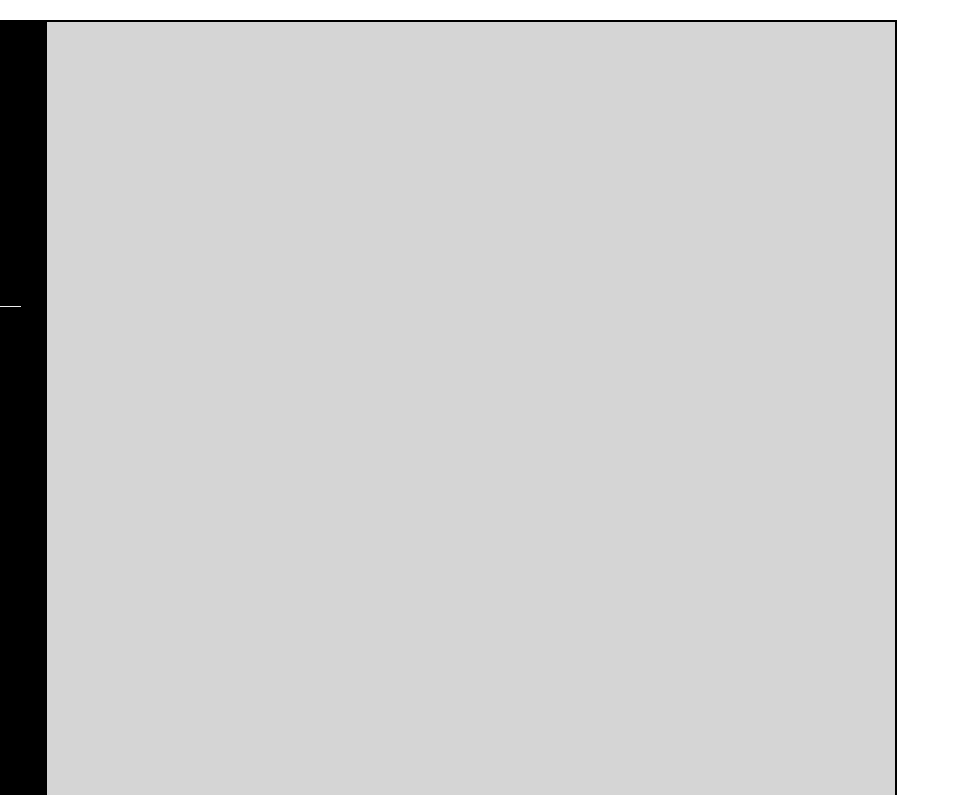
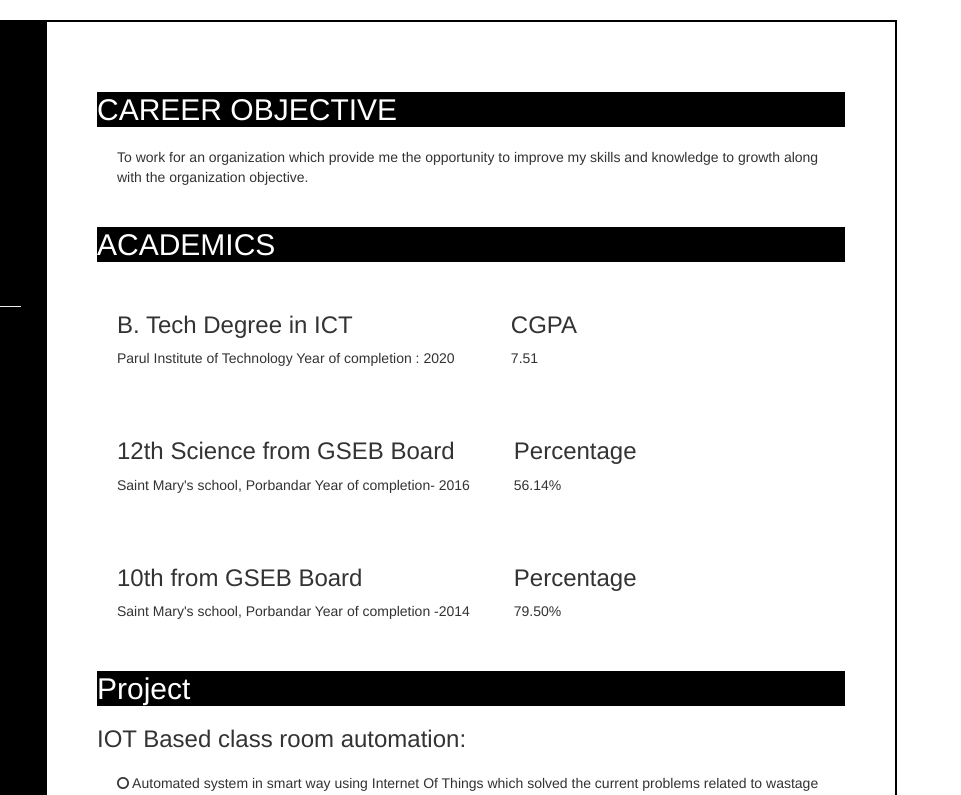
Before and after one commit to rohitDhanani/Responsive-Resume-using-CSS-Grid, a plain HTML site: page index.html in a window 1280 px wide. Shown: the top 795 px of the page, 319-1280 px from the left. Drawn offline with nearby package versions, Linux system fonts and the light colour scheme.

Commit message:
right-section

```diff
--- a/index.html
+++ b/index.html
@@ -1,5 +1,6 @@
 <!DOCTYPE html>
 <html lang="en">
+
 <head>
     <meta charset="UTF-8">
     <meta http-equiv="X-UA-Compatible" content="IE=edge">
@@ -8,13 +9,14 @@
     <link rel="stylesheet" href="https://cdnjs.cloudflare.com/ajax/libs/font-awesome/4.7.0/css/font-awesome.min.css">
     <link rel="stylesheet" href="https://maxcdn.bootstrapcdn.com/bootstrap/3.4.1/css/bootstrap.min.css">
     <style>
-        *{
+        * {
             margin: 0;
             padding: 0;
             box-sizing: border-box;
         }
+
         /* layout */
-        .main-content{
+        .main-content {
             border: 2px solid black;
             margin: 20px auto;
             min-height: 1000px;
@@ -22,32 +24,40 @@
             display: grid;
             grid-template-columns: 300px 700px;
         }
-        section{
+
+        section {
             display: block;
         }
-        .left-section{
+
+        .left-section {
             background-color: black;
             height: 100%;
-            grid-column:span 1 ;
+            grid-column: span 1;
 
         }
-        .right-section{
-            background-color: rgb(213, 213, 213);
+
+        .right-section {
+            background-color: white;
             height: 100%;
-            grid-column:  span 2/4;;
+            grid-column: span 2/4;
+            ;
         }
+
         /* profile */
-        .left-section{
+        .left-section {
             color: white;
         }
-        .left-content{
+
+        .left-content {
             padding: 1rem;
         }
-        .profile-details{
+
+        .profile-details {
             /* text-align: center; */
             padding: 16px;
         }
-        .profile-image{
+
+        .profile-image {
             display: block;
             /* height: 200px; */
             /* width: 180px; */
@@ -57,14 +67,16 @@
             border-radius: 30%;
 
         }
-        .name{
+
+        .name {
             margin: 1rem;
             font-size: 1.2rem;
             font-weight: 700;
             letter-spacing: 0.02px;
             text-align: center;
         }
-        .designation{
+
+        .designation {
             margin: 1rem;
             font-size: 1rem;
             padding-bottom: 0.5rem;
@@ -72,54 +84,96 @@
             text-align: center;
 
         }
-        .description{
+
+        .description {
             margin: 10px;
             padding: 1rem;
             font-size: 0.75rem;
             font-weight: 700;
             text-align: center;
         }
+
         /* contact information */
-        li{
+        li {
             list-style: none;
             display: inline-block;
         }
-        .social-media .icon{
+
+        .social-media .icon {
             padding: 0.1rem;
             margin: 2rem;
             font-size: 2rem;
         }
-        .personal-details .icon{
+
+        .personal-details .icon {
             padding: 0.1rem;
             margin: 0.2rem;
         }
 
         /* skills */
-        .skill-tittle{
+        .skill-tittle {
             text-align: center;
             padding: 1rem 0.5rem;
             text-transform: uppercase;
             font-size: 0.75rem;
             margin-top: 2rem;
         }
-        .progress-bar{
+
+        .progress-bar {
             border: 1px solid white;
             height: 4px;
             background: white;
         }
-        .skill-name{
+
+        .skill-name {
             font-size: 0.65rem;
             text-align: left;
             padding-bottom: 0.5rem;
         }
 
+        /* right-section */
+        .cgpa,
+        .degree {
+            display: inline-block;
+            margin: 1rem;
+            padding: 1rem;
+        }
 
+        .cgpa {
+            margin-left: 3%;
+            /* text-align: center; */
+        }
+
+        .school,
+        .percentage {
+            display: inline-block;
+            margin: 1rem;
+            padding: 1rem;
+        }
+        /* .percentage{
+            text-align: center;
+        } */
+       .right-section{
+
+        padding: 5rem;
+       }
+       .right-tittle{
+        border-top: 1px solid black;
+        border-bottom: 1px solid black;
+        color: white;
+        background-color: black;
+       }
+       .info,.items,.IOT .para{
+        margin: 1rem;
+            padding: 1rem;
+       }
     </style>
 </head>
+
 <body>
     <main class="main-content">
         <section class="left-section">
-             <div class="left-content">
+            <div class="left-content">
                 <div class="profile-details">
                     <div class="profile">
                         <img class="profile-image" src="\01.jpg" alt="Error404">
@@ -130,15 +184,20 @@
                     <p class="description">Full Stack Developer | Web Developer | Java Developer</p>
                     <div class="contact-item">
                         <div class="social-media">
-                            <li class="icon"><a target="_blank" href="https://www.linkedin.com/in/rohit-dhanani-0200721a9/"><i class="fa fa-linkedin-square"></i></a></li>
-                            <li class="icon"><a target="_blank" href="https://github.com/rohitDhanani"><i class="fa fa-github"></i></a></li>
+                            <li class="icon"><a target="_blank"
+                                    href="https://www.linkedin.com/in/rohit-dhanani-0200721a9/"><i
+                                        class="fa fa-linkedin-square"></i></a></li>
+                            <li class="icon"><a target="_blank" href="https://github.com/rohitDhanani"><i
+                                        class="fa fa-github"></i></a></li>
                             <li class="icon"><a href=""><i class="fa fa-facebook"></i></a></li>
                             <li class="icon"><a href=""><i class="fa fa-twitter"></i></a></li>
                         </div>
                         <div class="personal-details">
                             <li class="icon"><a href=""><i class="fa fa-envelope"> </i></a> dhanani51@gmail.com</li>
                             <li class="icon"><a href=""><i class="fa fa-phone"> </i></a> +91-909963682</li>
-                            <li class="icon"><a target="_blank" href="https://www.google.com/maps/place/Ranavav,+Gujarat+360550/@21.6855204,69.7356942,14.81z/data=!4m5!3m4!1s0x3957ca3933cdb5b5:0xb472cd713e454b4b!8m2!3d21.6833775!4d69.7435857"><i class="fa fa-map-marker"> </i></a> Ranavav, Gujarat</li>
+                            <li class="icon"><a target="_blank"
+                                    href="https://www.google.com/maps/place/Ranavav,+Gujarat+360550/@21.6855204,69.7356942,14.81z/data=!4m5!3m4!1s0x3957ca3933cdb5b5:0xb472cd713e454b4b!8m2!3d21.6833775!4d69.7435857"><i
+                                        class="fa fa-map-marker"> </i></a> Ranavav, Gujarat</li>
 
                         </div>
                         <div class="skills">
@@ -195,8 +254,82 @@
                 </div>
             </div>
         </section>
-        <section class="right-section"></section>
+        <!-- right section -->
+        <section class="right-section">
+            <div class="right-main-content">
+                <section class="about sec">
+                    <h2 class="right-tittle">CAREER OBJECTIVE</h2>
+                    <div class="info">
+
+                        <p class="para">To work for an organization which provide me the
+                            opportunity to improve my skills and knowledge to
+                            growth along with the organization objective.</p>
+                        </div>
+                </section>
+                <section class="education sec">
+                    <h2 class="right-tittle">ACADEMICS</h2>
+                    <div class="education-content">
+                        <div class="univetsity">
+                            <div class="degree">
+                                <h3>B. Tech Degree in ICT</h3>
+                                <p class="para">Parul Institute of Technology
+                                    Year of completion : 2020</p>
+                            </div>
+                            <div class="cgpa">
+                                <h3>CGPA</h3>
+                                <p>7.51</p>
+                            </div>
+                        </div>
+                        <div class="12th">
+                            <div class="school">
+                                <h3>12th Science from GSEB Board</h3>
+                                <p class="para">Saint Mary's school, Porbandar
+                                    Year of completion- 2016</p>
+                            </div>
+                            <div class="percentage">
+                                <h3>Percentage</h3>
+                                <p>56.14%</p>
+                            </div>
+                        </div>
+                        <div class="10th">
+                            <div class="school">
+
+                                <h3>10th from GSEB Board</h3>
+                                <p class="para">Saint Mary's school, Porbandar
+                                    Year of completion -2014</p>
+                            </div>
+                            <div class="percentage">
+                                <h3>Percentage</h3>
+                                <p>79.50%</p>
+                            </div>
+                        </div>
+                    </div>
+                </section>
+                <section class="project">
+                    <h2 class="right-tittle">Project</h2>
+                    <div class="IOT">
+                        <h3>IOT Based class room automation:</h3>
+                        <p class="para"><i class="fa fa-circle-o"></i> Automated system in smart way using Internet Of
+                            Things which solved the current problems related to
+                            wastage of electricity in various schools and colleges.</p>
+                    </div>
+                </section>
+                <section class="achivements">
+                    <h2 class="right-tittle">ACHIVEMENTS</h2>
+                    <div class="items">
+
+                        <p class="para"><i class="fa fa-circle-o"></i> “CODE RUSH” coding event organized by the Parul Institute
+                            of technology, Computer Society of India(CSI Student
+                            Branch).</p>
+                            <p class="para"><i class="fa fa-circle-o"></i> “IT: device to device communication” how modern devices
+                            talk to each other and which technologies - wired and
+                            wireless - are involved.</p>
+                    </div>
+                </section>
+            </div>
+        </section>
 
     </main>
 </body>
+
 </html>
```
